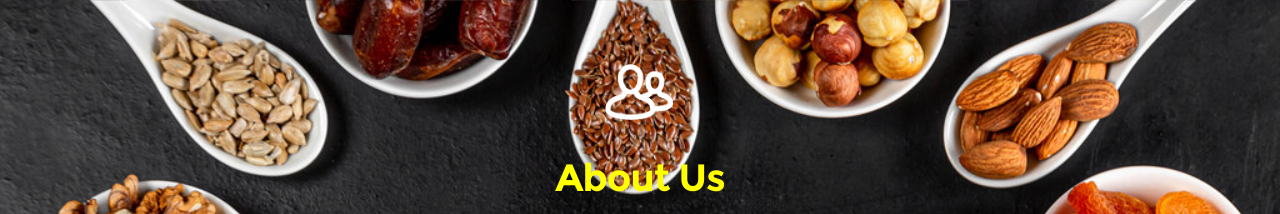
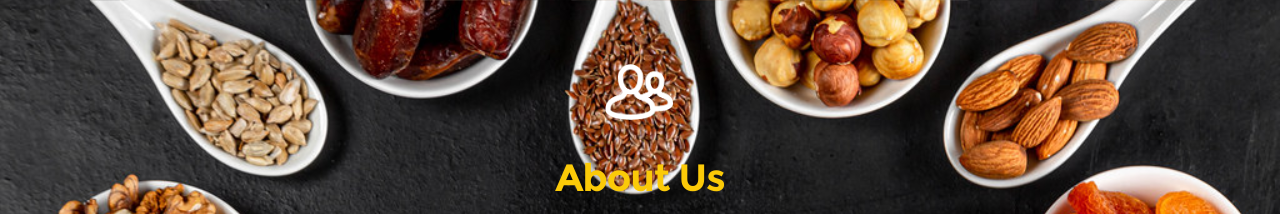
Before and after one commit to koolkarniharsh/test, a plain HTML site: page about.html in a window 1280 px wide. Shown: the top 214 px of the page. Drawn offline with Linux system fonts and the light colour scheme.

Commit message:
Changing the color of About Us

```diff
--- a/css/main.css
+++ b/css/main.css
@@ -1119,7 +1119,7 @@ main .site-header .logo a {
 
 .about-header h1 {
 	font: 38px/1.2em "montserrat-bold", sans-serif;
-	color: yellow;
+	color: #fbca08;
 }
 
 .about-header .icon-wrap {
```
